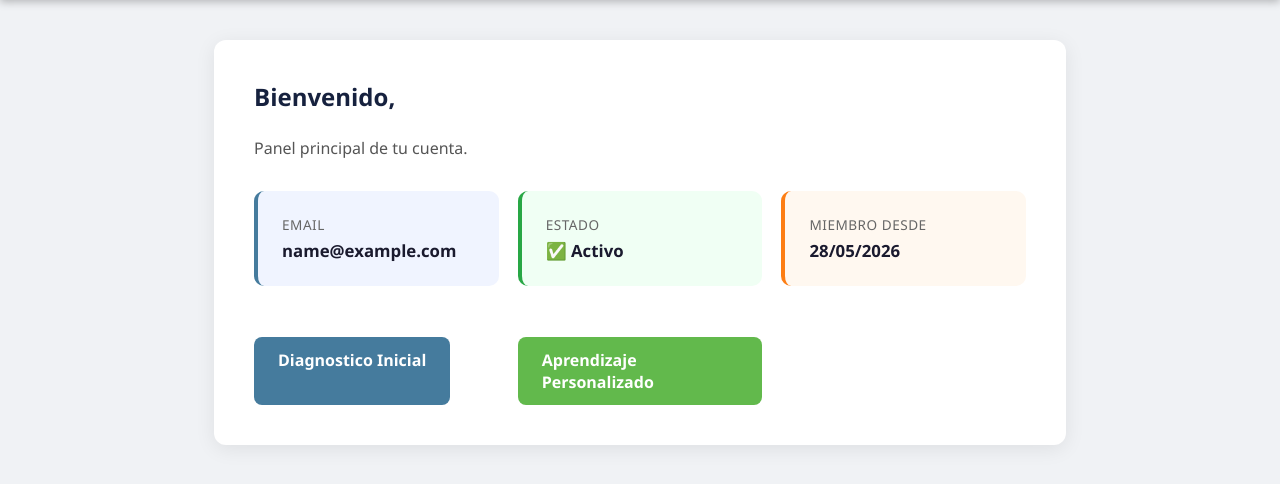
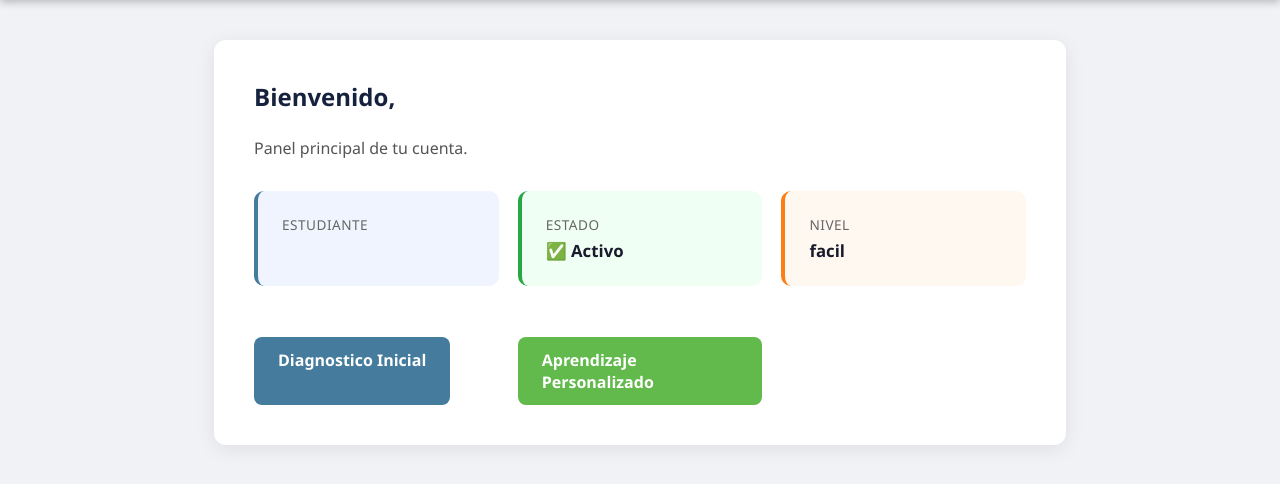
Before and after one commit to OmarMunzon/p_final, a Django app: page / in a window 1280 px wide. Shown: the part 59-543 px from the top of the page. Run offline with Django 5.2, Linux system fonts and the light colour scheme; the visitor is signed in with stand-in values (Sample User, id 1); data comes from the database, SQL or seed files in the repository.

Commit message:
actualizado vista

```diff
--- a/apps/usuarios/usuarios/templates/usuarios/dashboard.html
+++ b/apps/usuarios/usuarios/templates/usuarios/dashboard.html
@@ -9,8 +9,8 @@
 
     <div style="display:grid;grid-template-columns:repeat(auto-fit,minmax(200px,1fr));gap:1.2rem;">
         <div style="background:#f0f4ff;border-radius:10px;padding:1.5rem;border-left:4px solid #457b9d;">
-            <div style="font-size:.85rem;color:#666;text-transform:uppercase;letter-spacing:.5px;">Email</div>
-            <div style="font-size:1.05rem;font-weight:600;margin-top:.3rem;">{{ usuario.email }}</div>
+            <div style="font-size:.85rem;color:#666;text-transform:uppercase;letter-spacing:.5px;">Estudiante</div>
+            <div style="font-size:1.05rem;font-weight:600;margin-top:.3rem;">{{ usuario.nombre }} {{ usuario.apellido }}</div>
         </div>
         <div style="background:#f0fff4;border-radius:10px;padding:1.5rem;border-left:4px solid #28a745;">
             <div style="font-size:.85rem;color:#666;text-transform:uppercase;letter-spacing:.5px;">Estado</div>
@@ -19,9 +19,9 @@
             </div>
         </div>
         <div style="background:#fff8f0;border-radius:10px;padding:1.5rem;border-left:4px solid #fd7e14;">
-            <div style="font-size:.85rem;color:#666;text-transform:uppercase;letter-spacing:.5px;">Miembro desde</div>
+            <div style="font-size:.85rem;color:#666;text-transform:uppercase;letter-spacing:.5px;">Nivel</div>
             <div style="font-size:1.05rem;font-weight:600;margin-top:.3rem;">
-                {{ usuario.fecha_registro|date:"d/m/Y" }}
+                  {{ mi_nivel}}
             </div>
         </div>
         {% if usuario.es_staff %}
--- a/apps/usuarios/usuarios/views.py
+++ b/apps/usuarios/usuarios/views.py
@@ -8,7 +8,7 @@ from django.contrib.auth.decorators import login_required
 from django.shortcuts import redirect, render
 
 from .forms import FormularioLogin, FormularioRegistro
-
+from .models import PerfilEstudiante
 
 def vista_registro(request):
     """Vista para registro de nuevos usuarios."""
@@ -77,8 +77,20 @@ def vista_logout(request):
 @login_required
 def vista_dashboard(request):
     """Vista del panel principal (requiere autenticación)."""
+    estudiante = PerfilEstudiante.objects.filter(usuario=request.user).first()
+    mi_nivel = ""
+    match estudiante.nivel_actual:
+        case 1:
+            mi_nivel = "facil"
+        case 2:
+            mi_nivel = "intermedio"
+        case 3:
+            mi_nivel = "avanzado"
+
     contexto = {
         "titulo": "Dashboard",
         "usuario": request.user,
+        "estudiante": estudiante,
+        "mi_nivel": mi_nivel,
     }
     return render(request, "usuarios/dashboard.html", contexto)
```
